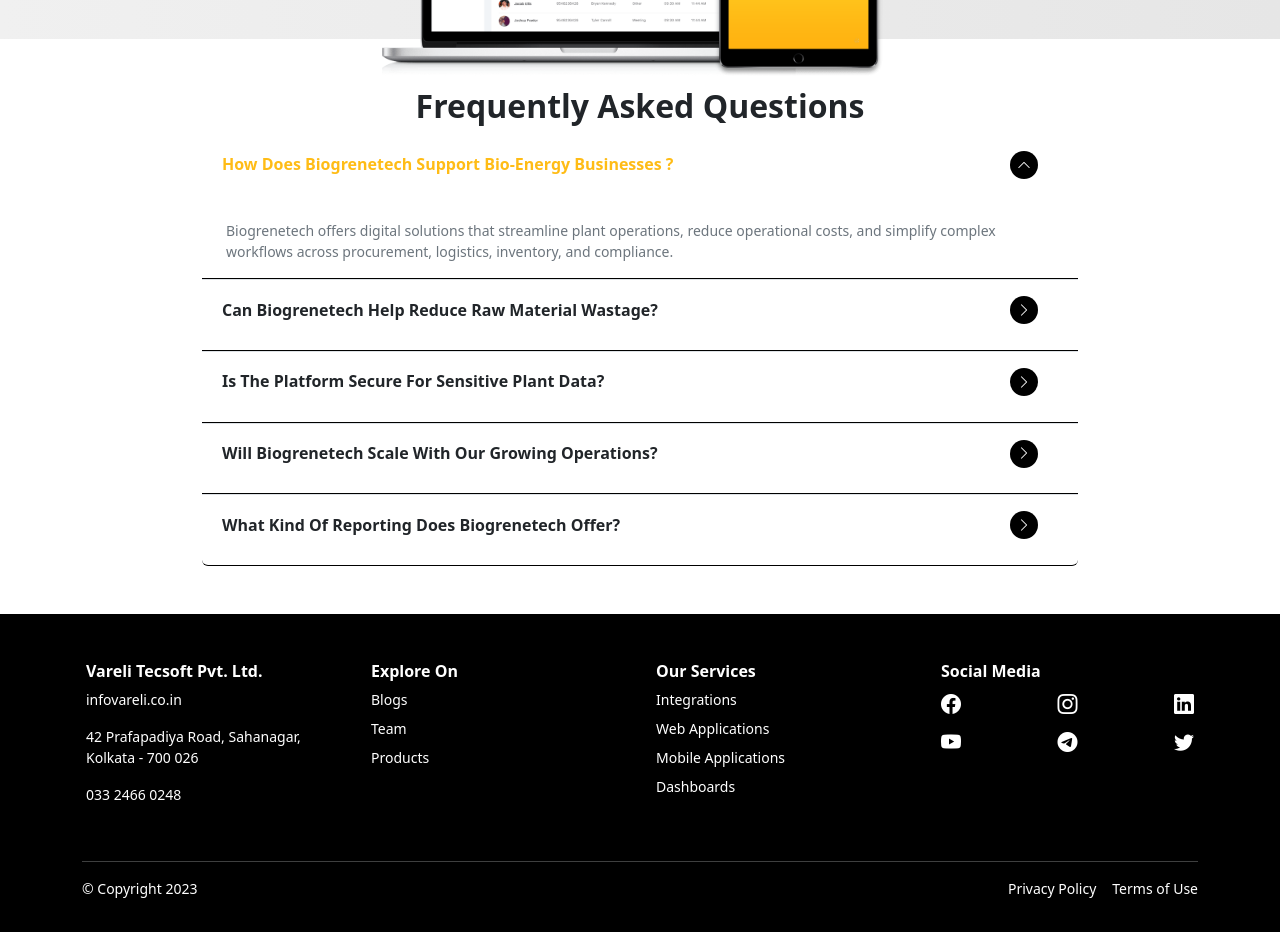
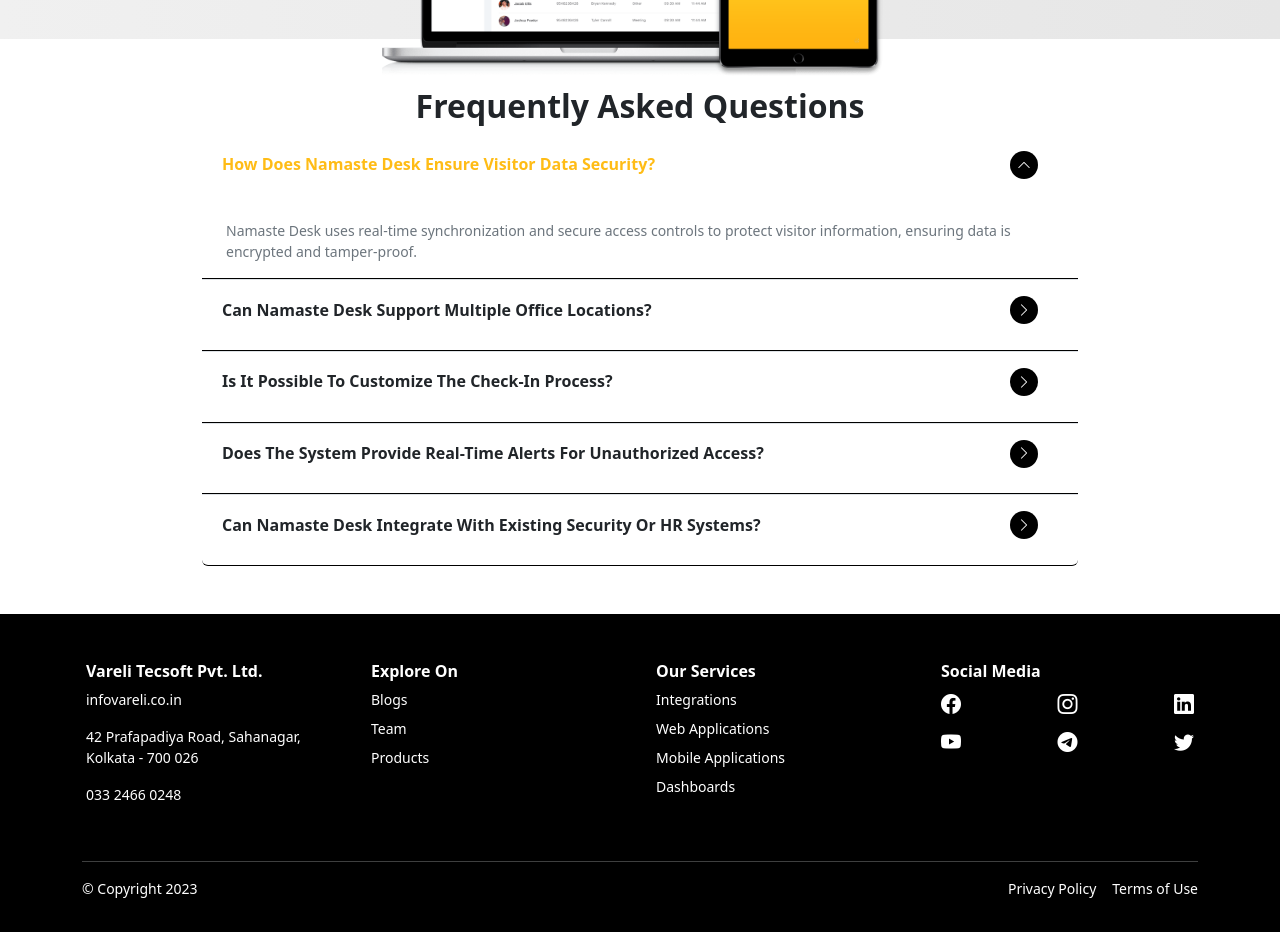
Before and after one commit to rahul04070407/namasteDesk, an Angular app: page / in a window 1280 px wide. Shown: the part 3420-4352 px from the top of the page. Built offline with nearby package versions, Linux system fonts and the light colour scheme.

Commit message:
accordian change

```diff
--- a/src/app/app.component.html
+++ b/src/app/app.component.html
@@ -258,78 +258,75 @@
 <section class="faq-section container py-5">
   <h2 class="bold" data-aos="fade-left">Frequently Asked Questions</h2>
   <div class="accordion" id="bioAccordion" data-aos="fade-up">
+
     <div class="accordion-item">
       <h2 class="accordion-header">
-        <button class="accordion-button fw-semibold" type="button" data-bs-toggle="collapse" data-bs-target="#faqOne"
-          aria-expanded="true">
-          How Does Biogrenetech Support Bio-Energy Businesses ?
+        <button class="accordion-button fw-semibold" type="button" data-bs-toggle="collapse" data-bs-target="#faqOne" aria-expanded="true">
+          How Does Namaste Desk Ensure Visitor Data Security?
         </button>
       </h2>
       <div id="faqOne" class="accordion-collapse collapse show" data-bs-parent="#bioAccordion">
         <div class="accordion-body small text-secondary">
-          Biogrenetech offers digital solutions that streamline plant operations, reduce operational costs, and simplify
-          complex workflows across procurement, logistics, inventory, and compliance.
+          Namaste Desk uses real-time synchronization and secure access controls to protect visitor information, ensuring data is encrypted and tamper-proof.
         </div>
       </div>
     </div>
 
     <div class="accordion-item border-top">
       <h2 class="accordion-header">
-        <button class="accordion-button collapsed fw-semibold" type="button" data-bs-toggle="collapse"
-          data-bs-target="#faqTwo">
-          Can Biogrenetech Help Reduce Raw Material Wastage?
+        <button class="accordion-button collapsed fw-semibold" type="button" data-bs-toggle="collapse" data-bs-target="#faqTwo">
+          Can Namaste Desk Support Multiple Office Locations?
         </button>
       </h2>
       <div id="faqTwo" class="accordion-collapse collapse" data-bs-parent="#bioAccordion">
         <div class="accordion-body small text-secondary">
-          Yes, it optimizes procurement and production processes to minimize waste.
+          Yes, Namaste Desk can be deployed across multiple office locations with centralized management and real-time data access for each site.
         </div>
       </div>
     </div>
 
     <div class="accordion-item border-top">
       <h2 class="accordion-header">
-        <button class="accordion-button collapsed fw-semibold" type="button" data-bs-toggle="collapse"
-          data-bs-target="#faqThree">
-          Is The Platform Secure For Sensitive Plant Data?
+        <button class="accordion-button collapsed fw-semibold" type="button" data-bs-toggle="collapse" data-bs-target="#faqThree">
+          Is It Possible To Customize The Check-In Process?
         </button>
       </h2>
       <div id="faqThree" class="accordion-collapse collapse" data-bs-parent="#bioAccordion">
         <div class="accordion-body small text-secondary">
-          Absolutely. It includes end-to-end encryption and role-based access.
+          Absolutely. Namaste Desk allows you to tailor the check-in process with customizable forms, visitor types, branding, and approval workflows.
         </div>
       </div>
     </div>
 
     <div class="accordion-item border-top">
       <h2 class="accordion-header">
-        <button class="accordion-button collapsed fw-semibold" type="button" data-bs-toggle="collapse"
-          data-bs-target="#faqFour">
-          Will Biogrenetech Scale With Our Growing Operations?
+        <button class="accordion-button collapsed fw-semibold" type="button" data-bs-toggle="collapse" data-bs-target="#faqFour">
+          Does The System Provide Real-Time Alerts For Unauthorized Access?
         </button>
       </h2>
       <div id="faqFour" class="accordion-collapse collapse" data-bs-parent="#bioAccordion">
         <div class="accordion-body small text-secondary">
-          Yes, it’s built to scale as your plant grows.
+          Yes, Namaste Desk sends instant alerts to the concerned personnel for any unauthorized or suspicious access attempts.
         </div>
       </div>
     </div>
 
     <div class="accordion-item border-top">
       <h2 class="accordion-header">
-        <button class="accordion-button collapsed fw-semibold" type="button" data-bs-toggle="collapse"
-          data-bs-target="#faqFive">
-          What Kind Of Reporting Does Biogrenetech Offer?
+        <button class="accordion-button collapsed fw-semibold" type="button" data-bs-toggle="collapse" data-bs-target="#faqFive">
+          Can Namaste Desk Integrate With Existing Security Or HR Systems?
         </button>
       </h2>
       <div id="faqFive" class="accordion-collapse collapse" data-bs-parent="#bioAccordion">
         <div class="accordion-body small text-secondary">
-          Advanced operational dashboards, real-time KPIs, and compliance reporting.
+          Yes, the platform supports integration with third-party security systems (like access control or CCTV) and HRMS tools via APIs.
         </div>
       </div>
     </div>
+
   </div>
 </section>
+
 
 
 
```
